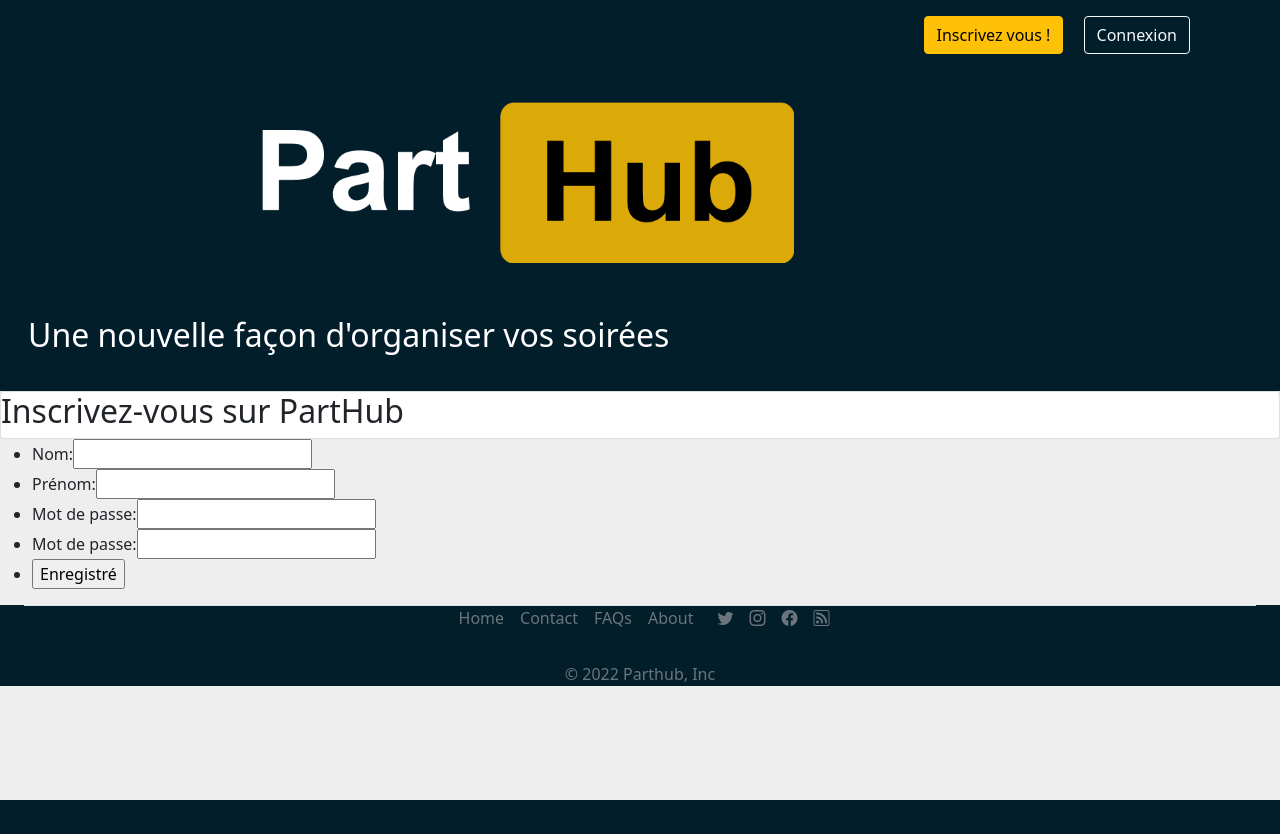
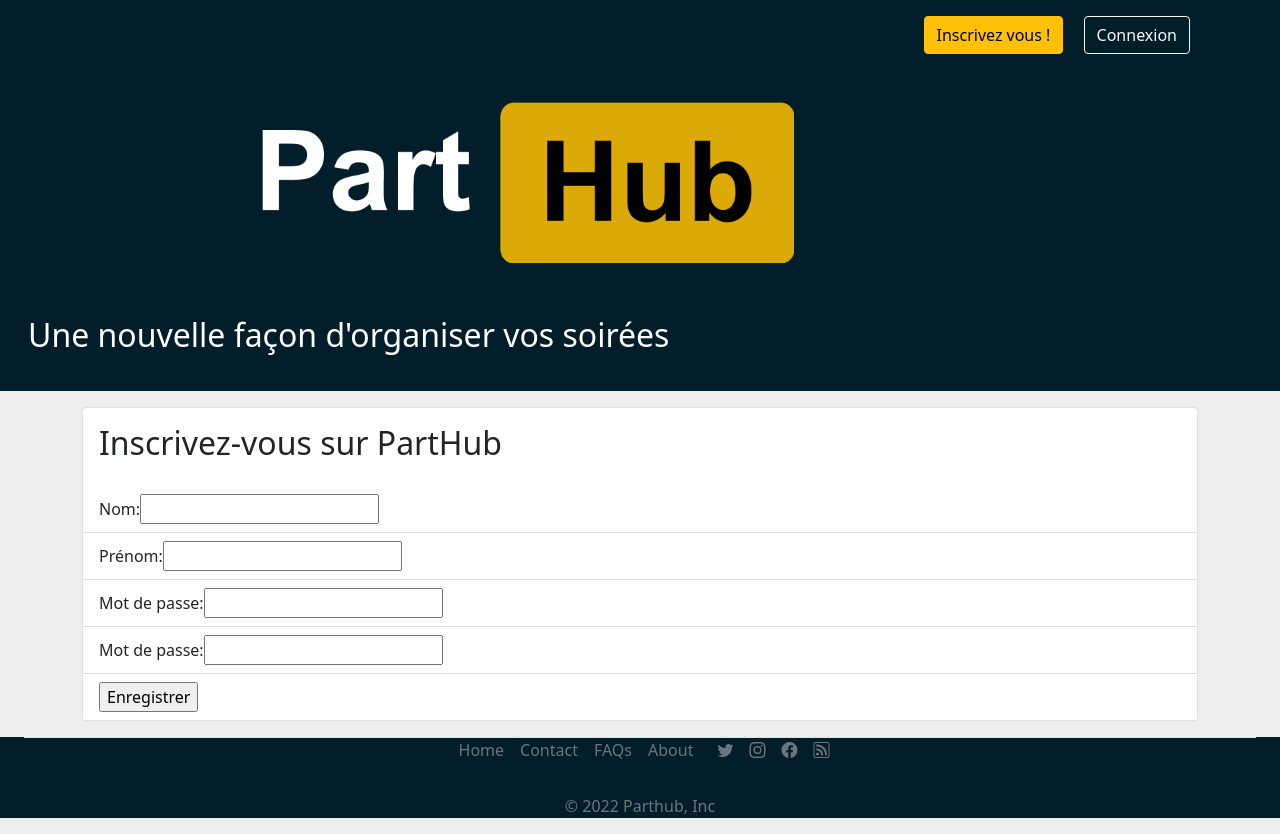
Before and after one commit to Arnaud-BERTRAND33/PartHub, a PHP site: template src/View/Connexion/inscription.html.twig in a window 1280 px wide. Before the commit the page ends 800 px from the top, so only its background shows below. Run offline with PHP 8.4, Linux system fonts and the light colour scheme; the template is opened without the code that fills it, so the values that code supplies are empty; some libraries are stand-ins or nearby versions.

Commit message:
Inscription

```diff
--- a/src/View/Connexion/inscription.html.twig
+++ b/src/View/Connexion/inscription.html.twig
@@ -3,18 +3,26 @@
 {% block title %}Inscription PartHub{% endblock %}
 
 {% block content %}
-<div class="">
-    <div class="">
-        <div class="card"><h2>Inscrivez-vous sur PartHub</h2></div>
-        <form action="" method="post">
-            <ul>
-                <li><label for="lastname">Nom: </label><input type="text" name="lastname" id="lastname" > </li>
-                <li><label for="firstname">Prénom: </label><input type="text" name="firstname" id="firstname"> </li>
-                <li><label for="password">Mot de passe: </label><input type="password"name="password" id="password"></li>
-                <li><label for="password2">Mot de passe: </label><input type="password"name="password2" id="password2"> </li>
-                <li><input type="submit" id="send" name="send"value="Enregistré"></li>
-            </ul>
-        </form>
+
+<div class="container">
+    <div class="row">
+        <div class="col my-3">
+            <div class="card">
+                    <div class="card-body">
+                        <h2>Inscrivez-vous sur PartHub</h2>
+                    </div>
+                <form action="" method="post">
+                    <ul class="list-group list-group-flush">
+                        <li class="list-group-item"><label for="lastname">Nom: </label><input type="text" name="lastname" id="lastname" > </li>
+                        <li class="list-group-item"><label for="firstname">Prénom: </label><input type="text" name="firstname" id="firstname"> </li>
+                        <li class="list-group-item"><label for="password">Mot de passe: </label><input type="password"name="password" id="password"></li>
+                        <li class="list-group-item"><label for="password2">Mot de passe: </label><input type="password"name="password2" id="password2"> </li>
+                        <li class="list-group-item"><input type="submit" id="send" name="send"value="Enregistrer"></li>
+                    </ul>
+                </form>
+            </div>
+        </div>
     </div>
-    </div>
+</div>
+
 {% endblock %}
```
